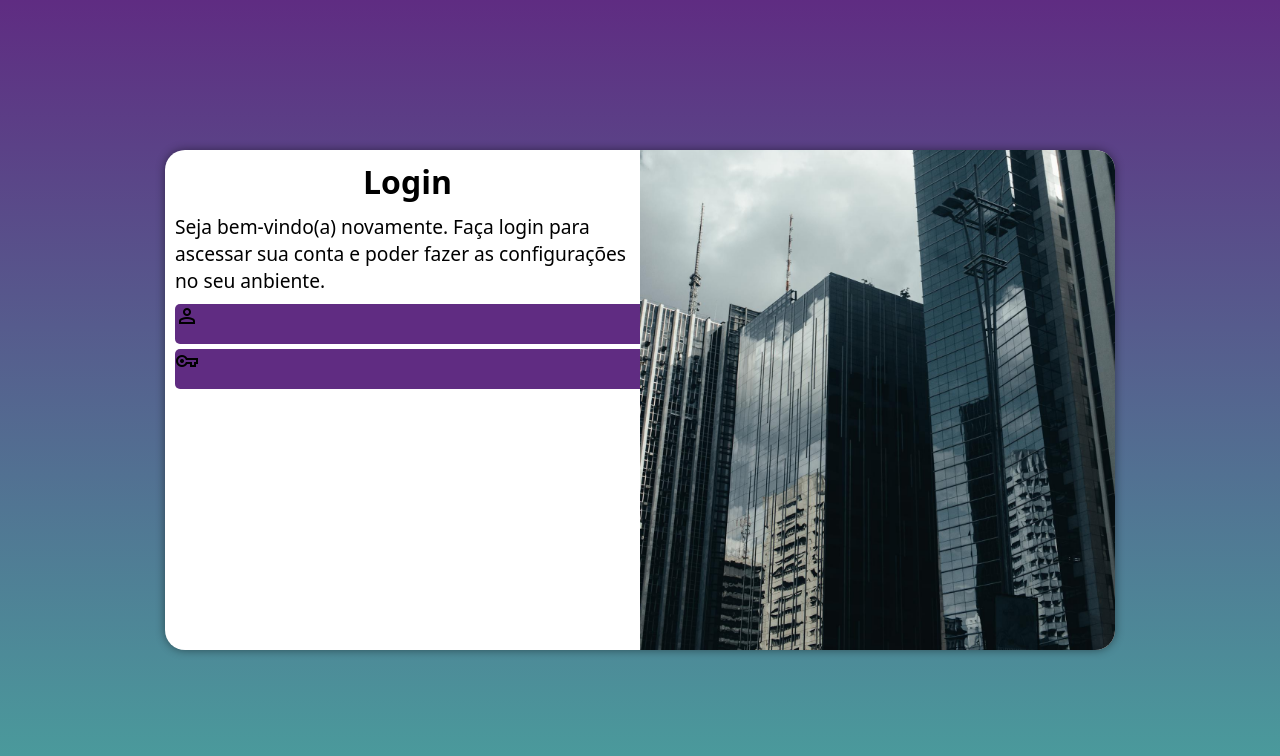
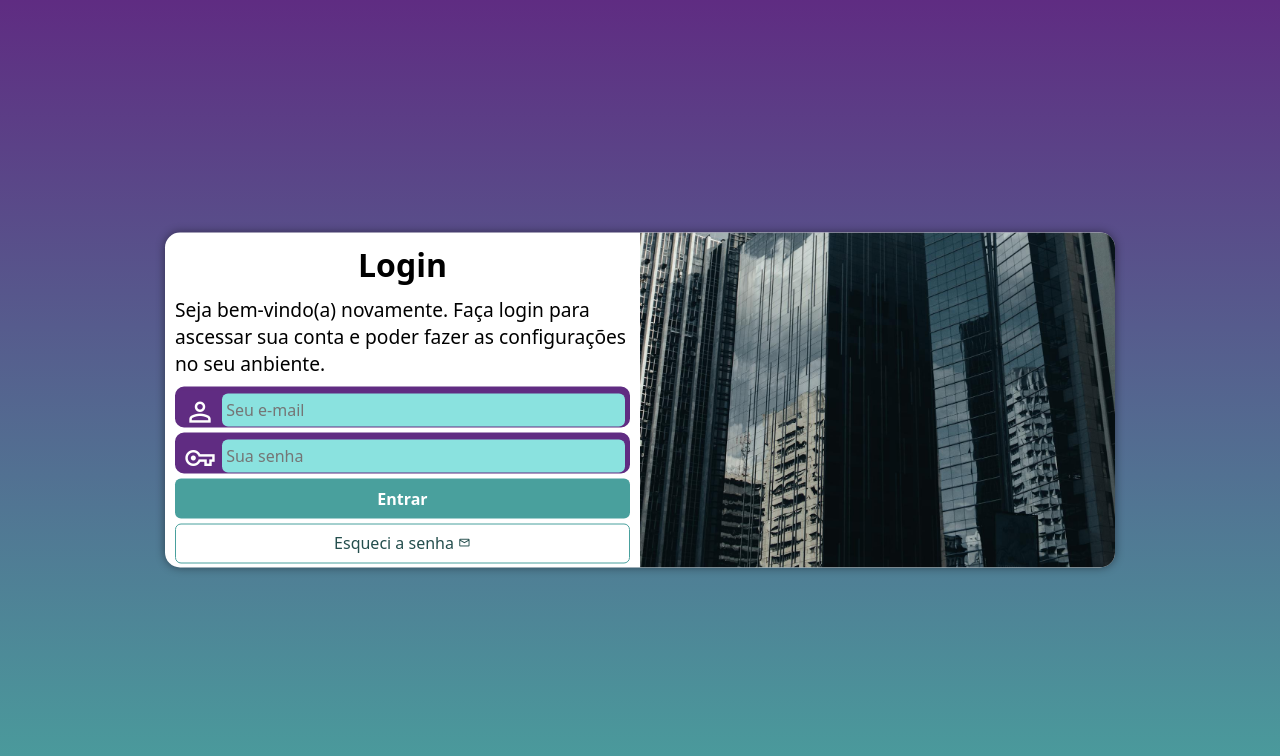
Before and after one commit to MiguelViapiana/projeto-login, a plain HTML site: page index.html in a window 1280 px wide. Drawn offline with nearby package versions, Linux system fonts and the light colour scheme.

Commit message:
finalizando o projeto

```diff
--- a/estilos/media-query.css
+++ b/estilos/media-query.css
@@ -7,6 +7,7 @@
 
     section#login{
         width: 80vw;
+        height: 280px;
     }
 
     section#login > div#imagem{
@@ -21,13 +22,14 @@
     }
 }
 
-@media screen and (min-width: 992px){
+@media screen and (min-width: 993px){
     body{
         background-image: linear-gradient(to top, #49a09d, #5f2c82);
     }
 
     section#login{
         width: 950px;
+        height: 335px;
     }
     section#login > div#imagem{
         float: right;
@@ -35,15 +37,17 @@
         height: 100%;
     }
 
-    section#login > div#fromulario{
+    section#login > div#formulario{
         float: left;
         width: 50%;
+
     }
-div#formulario > h1{
-    font-size: 2em;
-}
+    div#formulario > h1{
+        font-size: 2em;
+    }
 
     div#formulario > p{
         font-size: 1.2em;
+        margin:10px 0px;
     }
 }
--- a/estilos/style.css
+++ b/estilos/style.css
@@ -28,18 +28,15 @@ section#login{
     position: absolute;
     top: 50%;
     left: 50%;
-    transform: translate(-50%, -50%);
     overflow: hidden;
-
     background-color: white;
     width: 250px;
     height: 500px;
-    border-radius: 20px;
+    border-radius: 15px;
     box-shadow: 0px 0px 10px rgba(0, 0, 0, 0.450);
-
     transition: width 0.3s, height 0.3s;
     transition-timing-function: ease;
-
+    transform: translate(-50%, -50%);
 }
 
 section#login > div#imagem{
@@ -72,13 +69,36 @@ form > div.campo{
     background-color: #602c82;
     width: 100%;
     display: block;
-    height: 40px;
-    border-radius: 5px;
+    height: 41px;
+    border-radius: 9px;
+    border: 4px solid #602c82;
     margin: 5px 0px;
 }
 
 div.campo > label{
     display: none;
+}
+
+div.campo > span{
+    color: white;
+    font-size: 2em;
+    width: 39px;
+    padding: 5px;
+}
+div.campo > input{
+    background-color: #8ae2df;
+    font-size: 1em;
+    width: calc(100% - 44px);
+    height: 100%;
+    border: 0px;
+    border-radius: 6px;
+    padding: 4px;
+    transform: translateY(-12px);
+}
+
+div.campo > input:focus-within{
+    background-color: white;
+    border: none;
 }
 
 form > input[type=submit] {
@@ -89,7 +109,7 @@ form > input[type=submit] {
     background-color: #49a09d;
     color: white;
     border: none;
-    border-radius: 5px;
+    border-radius: 6px;
     cursor: pointer;
     font-weight: bold;
 
@@ -110,7 +130,7 @@ form > a.botao{
     background-color: white;
     color: #244e4d;
     border: 1px solid #49a09d;
-    border-radius: 5px;
+    border-radius: 6px;
     text-decoration: none;
 
 }
--- a/index.html
+++ b/index.html
@@ -20,12 +20,12 @@
                 <form action="login.php" method="post" autocomplete="on">
                     <div class="campo">
                         <span class="material-symbols-outlined">person</span>
-                        <input type="email" name="login" id="ilogin" placeholder="Seu e-mail" autocomplete="email" required maxlength="30" style="width: 66%;">
+                        <input type="email" name="login" id="ilogin" placeholder="Seu e-mail" autocomplete="email" required maxlength="30">
                         <label for="ilogin">Login</label>
                     </div>
                     <div class="campo">
                         <span class="material-symbols-outlined">vpn_key</span>
-                        <input type="password" name="senha" id="isenha" placeholder="Sua senha" autocomplete="current-password" required minlength="8" maxlength="20" style="width: 66%;">
+                        <input type="password" name="senha" id="isenha" placeholder="Sua senha" autocomplete="current-password" required minlength="8" maxlength="20">
                         <label for="isenha">Senha</label>
                     </div>
                     <input type="submit" value="Entrar">
```
